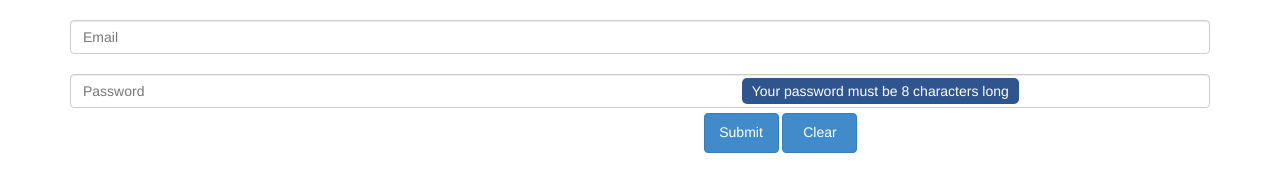
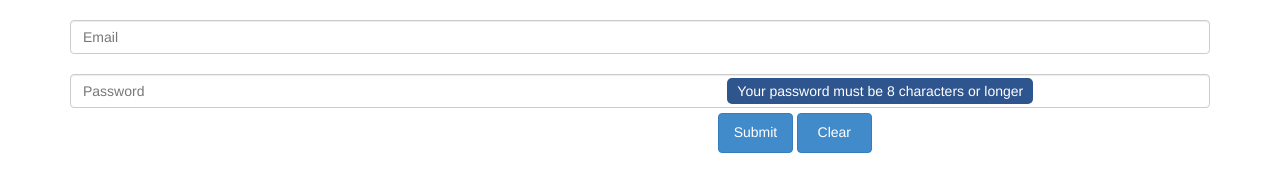
Before and after one commit to Roilan/LiftTracker, a website: page signup.html in a window 1280 px wide. Drawn offline with Linux system fonts and the light colour scheme.

Commit message:
Gave form a class and changed span text

```diff
--- a/signup.html
+++ b/signup.html
@@ -30,11 +30,11 @@
         <div class="row">
           <div class="col-xs-12">
 
-            <form action="">
+            <form action="" class="formSignup">
               <input type="text" class="form-control signupEmail" placeholder="Email" />
 
-              <input type="password" class="form-control signupPass" placeholder="Password" />
-              <span class="passHint">Your password must be 8 characters long</span>
+              <input type="password" class="form-control signupPass" placeholder="Password"/>
+              <span class="passHint">Your password must be 8 characters or longer</span>
 
               <button type="submit" class="btn btn-primary btnSignup">Submit</button>
               <button class="btn btn-primary btnClear">Clear</button>
```
